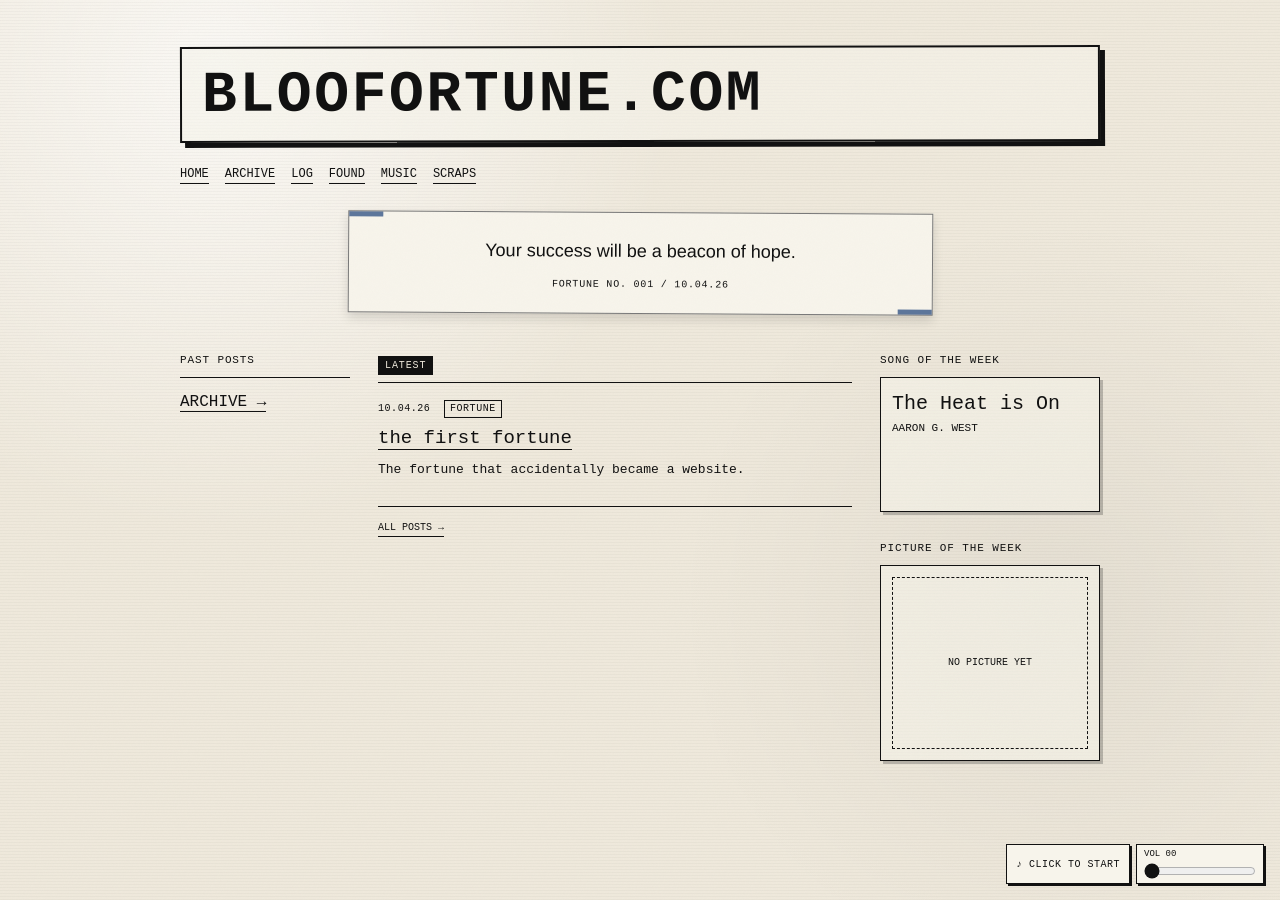
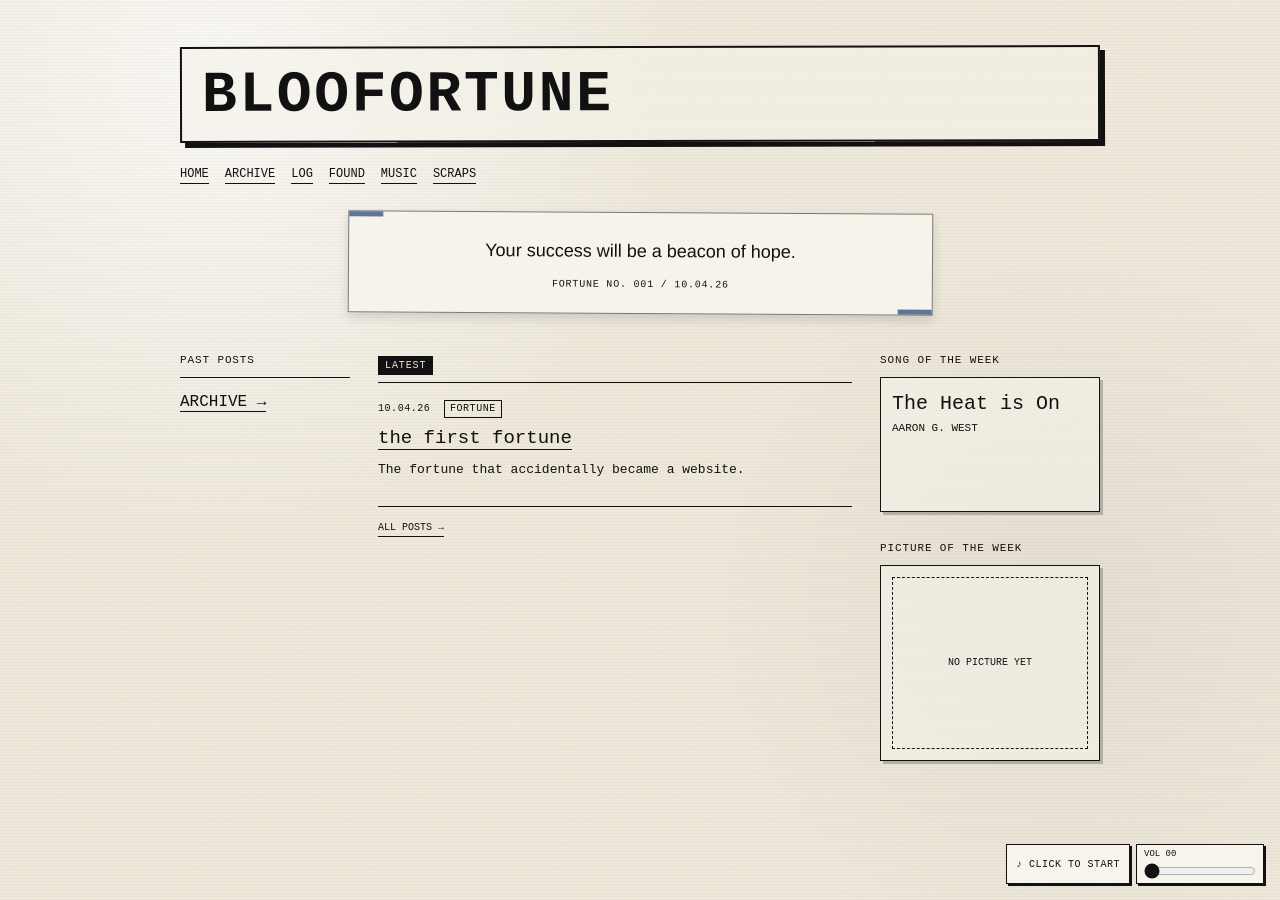
Before and after one commit to Blookittt/blookittt.github.io, a Jekyll site: the page built from index.html, in a window 1280 px wide. Built offline with Jekyll 4.4.1, drawn with Linux system fonts in a browser that asks for light colours; some of the changed lines change nothing that is shown.

Commit message:
Launch Lucky You CRT opener

```diff
--- a/_layouts/default.html
+++ b/_layouts/default.html
@@ -5,10 +5,27 @@
   <meta name="viewport" content="width=device-width,initial-scale=1">
   <title>{% if page.title and page.title != "home" %}{{ page.title | escape }} / {% endif %}BLOOFORTUNE</title>
   <meta name="description" content="{{ page.excerpt | default: site.description | strip_html | strip_newlines | escape }}">
+  <script>
+    try {
+      if (sessionStorage.getItem('bloofortuneIntroSeen')) {
+        document.documentElement.classList.add('skip-intro');
+      } else {
+        document.documentElement.classList.add('play-intro');
+      }
+    } catch (_) {
+      document.documentElement.classList.add('play-intro');
+    }
+  </script>
   <link rel="stylesheet" href="/assets/style.css">
 </head>
 <body>
+  <div id="crt-intro" class="crt-intro" aria-hidden="true">
+    <div class="intro-static"></div>
+    <div class="intro-tear"></div>
+    <div class="intro-word">LUCKY YOU</div>
+  </div>
   <div class="noise" aria-hidden="true"></div>
+  <div class="crt-lines" aria-hidden="true"></div>
 
   {% if site.data.weekly.song_audio and site.data.weekly.song_audio != "" %}
     <audio id="bg-song" preload="metadata" loop>
@@ -27,7 +44,7 @@
   <main class="shell">
     <header class="masthead">
       <a class="masthead-link" href="/">
-        <h1>BLOOFORTUNE.COM</h1>
+        <h1>BLOOFORTUNE</h1>
       </a>
     </header>
 
@@ -42,6 +59,33 @@
 
     {{ content }}
   </main>
+
+  <script>
+  (() => {
+    const root = document.documentElement;
+    const intro = document.getElementById('crt-intro');
+
+    if (!root.classList.contains('play-intro')) {
+      if (intro) intro.remove();
+      return;
+    }
+
+    const reduced = window.matchMedia('(prefers-reduced-motion: reduce)').matches;
+    const hold = reduced ? 80 : 1250;
+    const removeAt = reduced ? 140 : 1540;
+
+    window.setTimeout(() => {
+      if (intro) intro.classList.add('intro-out');
+      root.classList.remove('play-intro');
+      root.classList.add('intro-finished');
+      try { sessionStorage.setItem('bloofortuneIntroSeen', '1'); } catch (_) {}
+    }, hold);
+
+    window.setTimeout(() => {
+      if (intro) intro.remove();
+    }, removeAt);
+  })();
+  </script>
 
   {% if site.data.weekly.song_audio and site.data.weekly.song_audio != "" %}
   <script>
```
